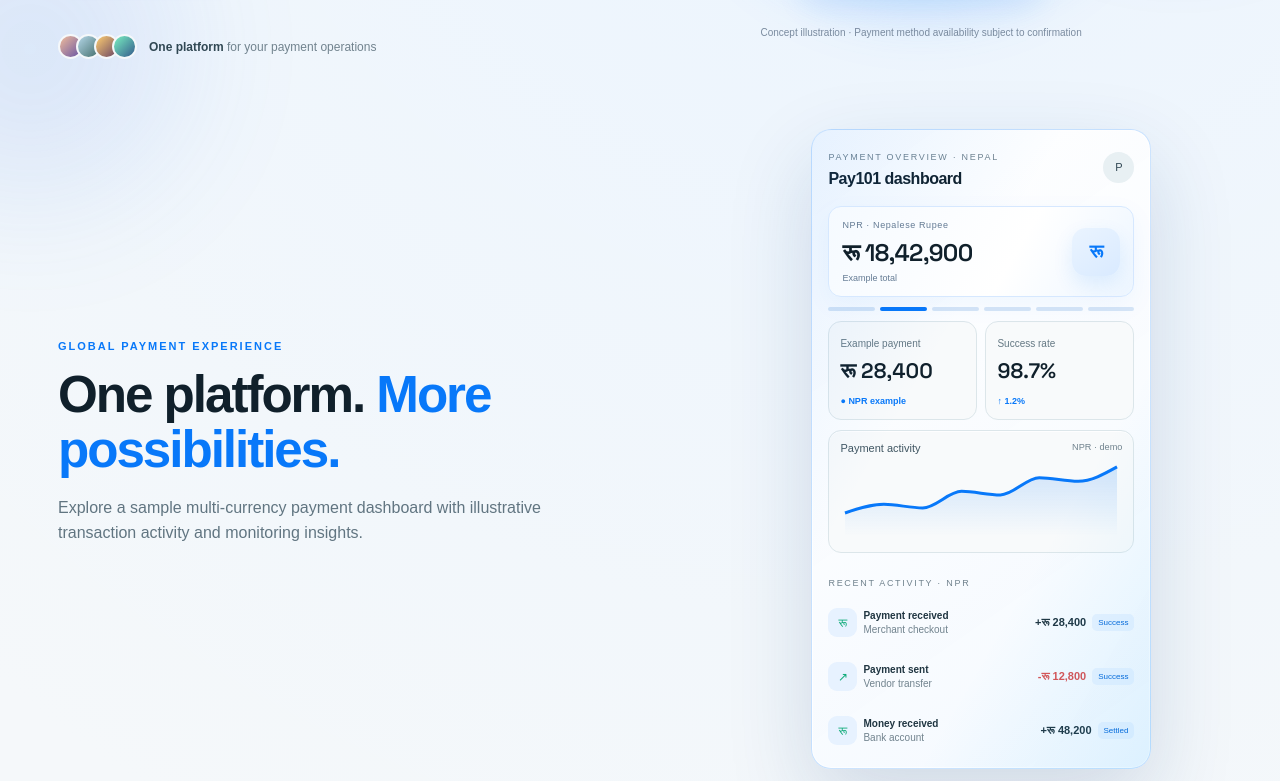
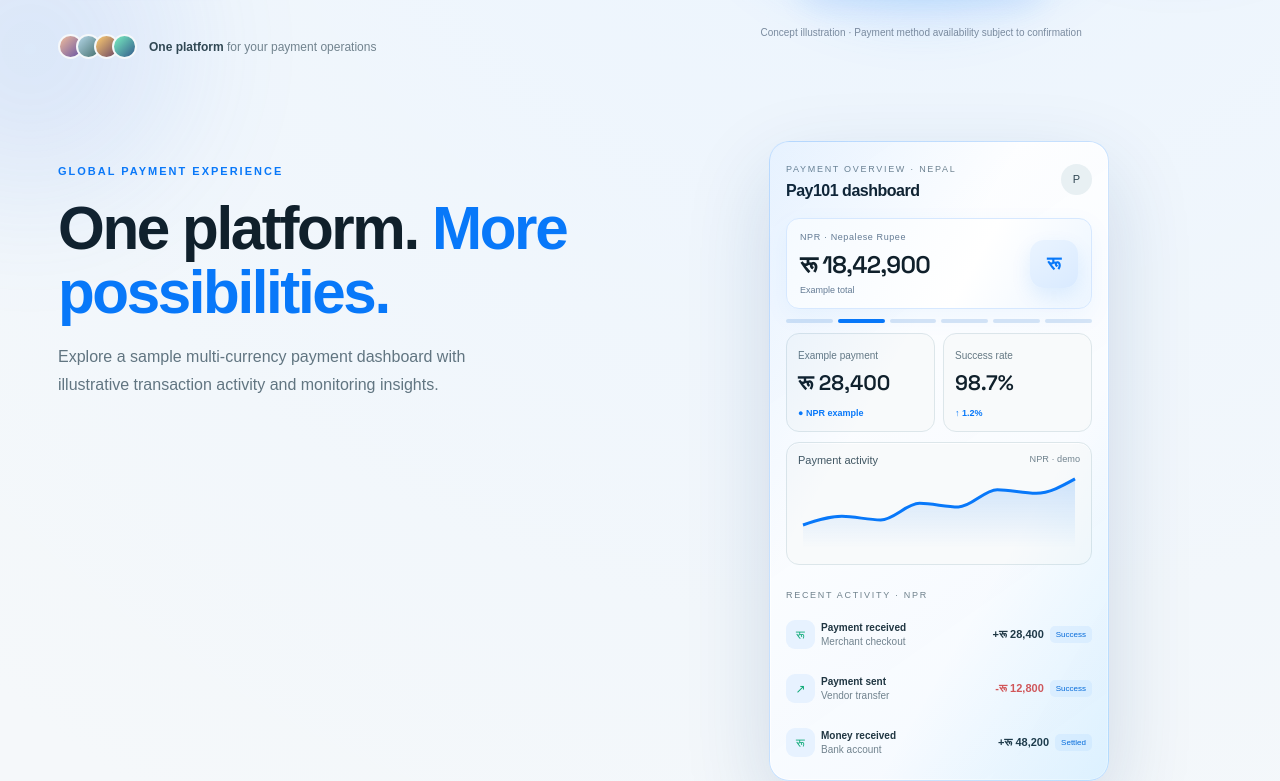
Before and after one commit to kartikmishra543/pay101-demo, a React (Vite) app: page / in a window 1280 px wide. Shown: the part 666-1447 px from the top of the page. Built offline with nearby package versions, Linux system fonts and the light colour scheme.

Commit message:
Revert latest global payment experience layout adjustment

```diff
--- a/src/style.css
+++ b/src/style.css
@@ -415,13 +415,3 @@ h1,h2,h3,h4,h5,h6{font-family:Manrope,Arial,sans-serif!important;font-weight:800
 #solutions .feature p{font-size:12px!important;line-height:1.45!important;margin:0!important;padding-right:18px}
 #solutions .feature .featureArrow{right:16px!important;bottom:14px!important}
 @media(max-width:650px){#solutions .feature{min-height:145px!important;padding:15px 16px!important}#solutions .feature .icon{margin-bottom:9px!important}}
-
-/* Balance the global experience copy with the dashboard and remove empty lower-left space */
-@media(min-width:901px){
- .dashboardShowcase{align-items:center!important;grid-template-columns:minmax(0,1.15fr) minmax(0,.85fr)!important;gap:32px!important;padding-top:30px!important;padding-bottom:38px!important}
- .dashboardShowcaseIntro{align-self:center!important;padding-top:0!important;max-width:620px}
- .dashboardShowcaseIntro h2{font-size:clamp(38px,4vw,58px)!important;line-height:1.07!important;margin:14px 0 18px!important}
- .dashboardShowcaseIntro p{line-height:1.55!important;margin-top:0!important;max-width:510px!important}
- .dashboardShowcase .dashboard{align-self:center!important;justify-self:center!important}
-}
-@media(max-width:900px){.dashboardShowcase{padding-bottom:35px!important}.dashboardShowcaseIntro h2{margin:12px 0!important}.dashboardShowcaseIntro p{line-height:1.55!important}}
```
